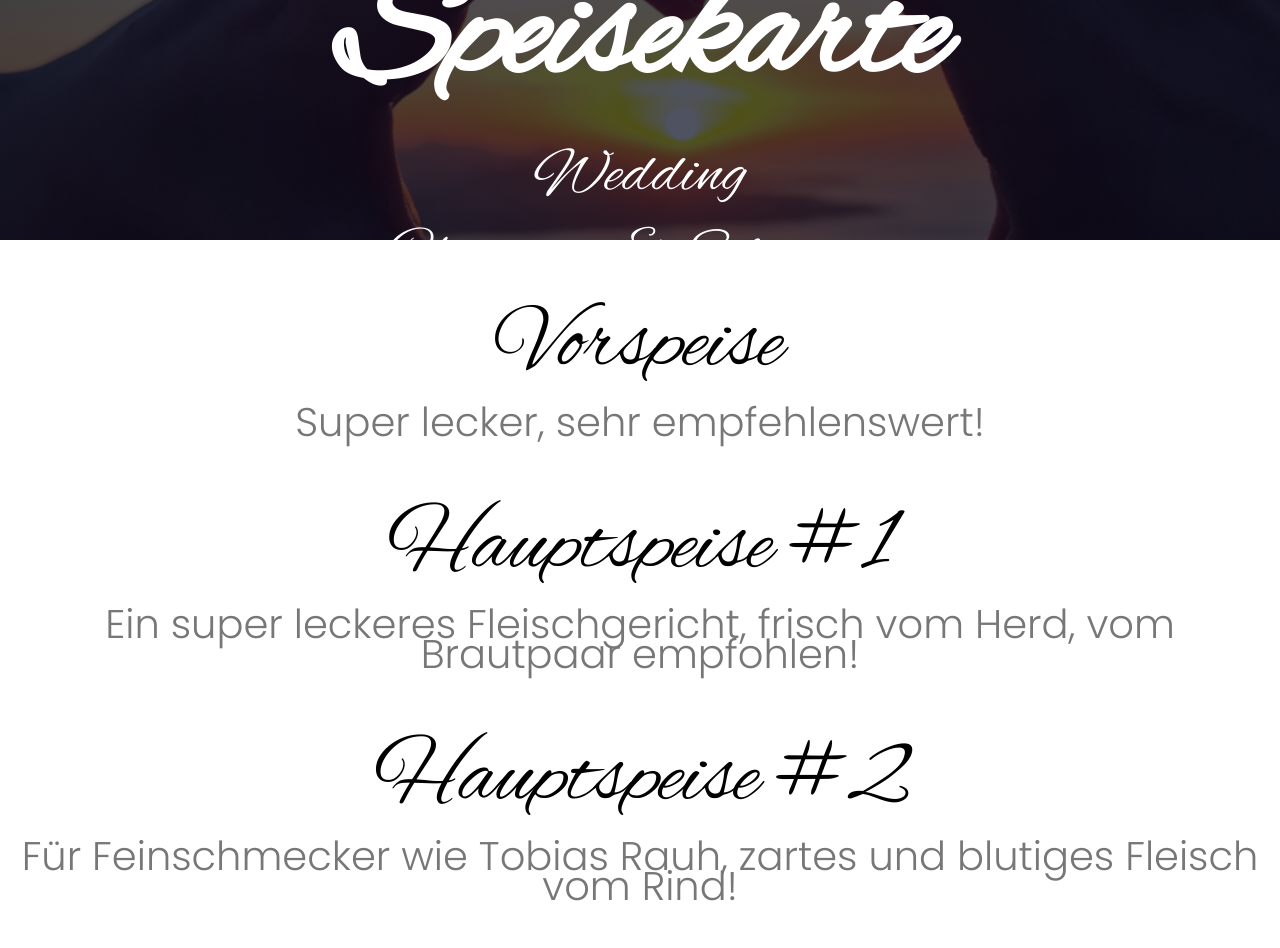
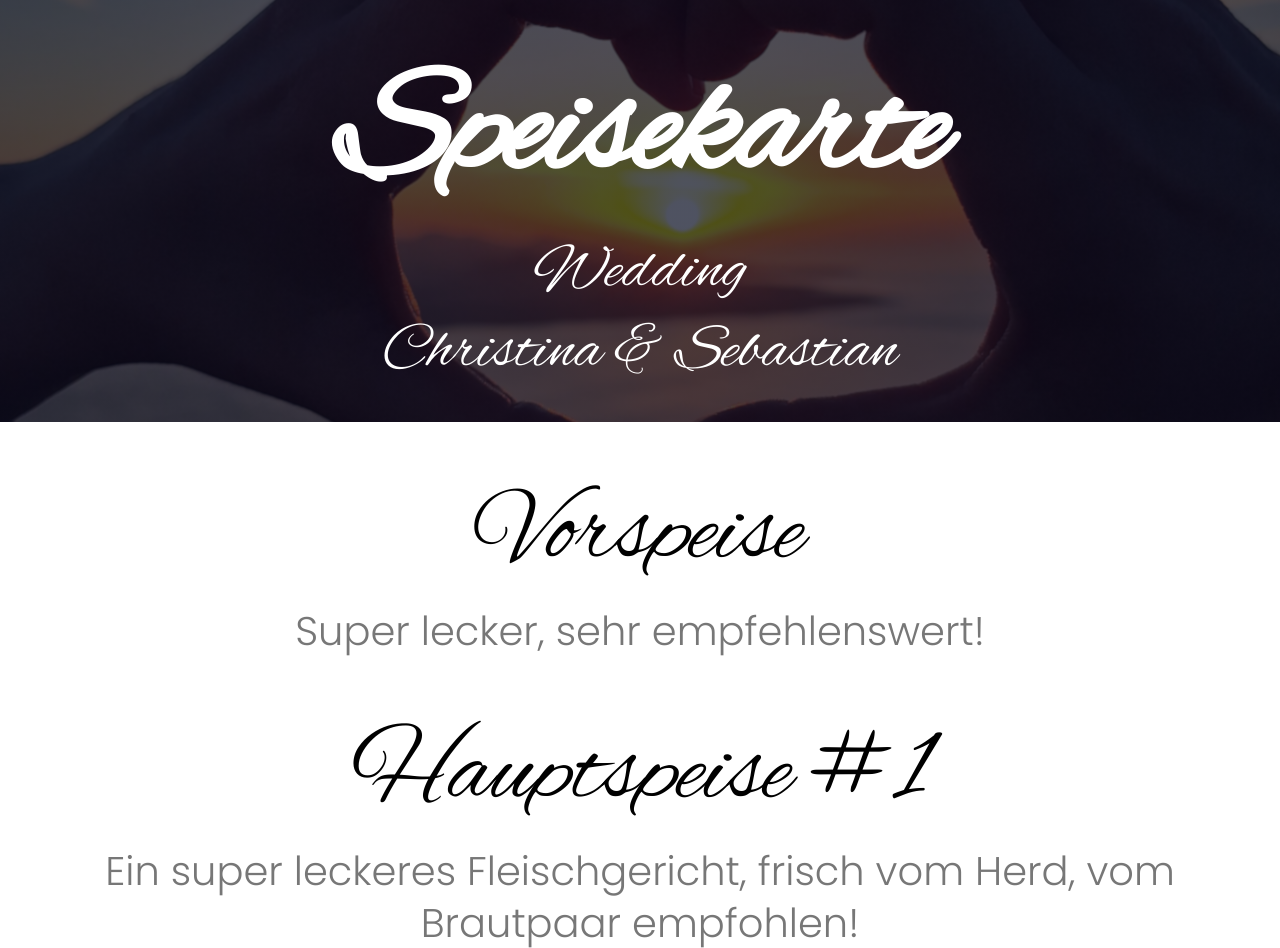
Before and after one commit to Speisekarte-14-09/Speisekarte, a plain HTML site: page index.html in a window 1280 px wide. Shown: the top 948 px of the page. Drawn offline with Linux system fonts and the light colour scheme.

Commit message:
No textbox anymore, text directly in section banner. Line-hight update.

```diff
--- a/index.html
+++ b/index.html
@@ -28,10 +28,12 @@
 <!-- Header Banner -->
 <section class="banner">
 
+    <h1>Speisekarte</h1>
+    <h3>Wedding<br>Christina & Sebastian</h3>
+    <!--
     <div class="text-box">
-        <h1>Speisekarte</h1>
-        <h3>Wedding<br>Christina & Sebastian</h3>
     </div>
+    -->
 
 </section>
 
--- a/style.css
+++ b/style.css
@@ -19,22 +19,37 @@
 
 /* ---- header banner ---- */
 .banner{
-    min-height: 30vh;
+    /*min-height: 30vh;*/
     width: 100%;
+    padding-top: 40px;
+    padding-bottom: 30px;
 
     background-image: linear-gradient(rgba(4,9,30,0.7), rgba(4,9,30,0.7)),url(images/banner.png);
     background-position: center;
     background-size: cover;
 
     position: relative;
+
+    text-align: center;
+    font-family: "Alex Brush";
+    color: #fff;
+}
+
+.banner h1{
+    font-family: "Alex Brush";
+    font-size: clamp(40px, 12vw, 200px);
+}
+.banner h3{
+    font-family: "Alex Brush";
+    font-size: clamp(20px, 5vw, 90px);
+    font-weight: 300;
 }
 
 .text-box{
+    /*box-sizing: border-box;*/
     width: 100%;
     color: #fff;
     position: absolute;
-    padding-top: 20px;
-    padding-bottom: 20px;
     top: 50%;
     left: 50%;
     transform: translate(-50%,-50%);
@@ -65,7 +80,7 @@
 }
 .food h2{
     /*font-size: 70px;*/
-    font-size: clamp(40px, 7vw, 120px);
+    font-size: clamp(40px, 8vw, 150px);
     font-weight: 400;
 
 }
@@ -75,7 +90,7 @@
     /*font-size: 18px;*/
     font-size: clamp(18px, 8vw, 40px);
     font-weight: 300;
-    line-height: 30px;
+    line-height: 1.3;
     padding: 5px;
 
 }
```
